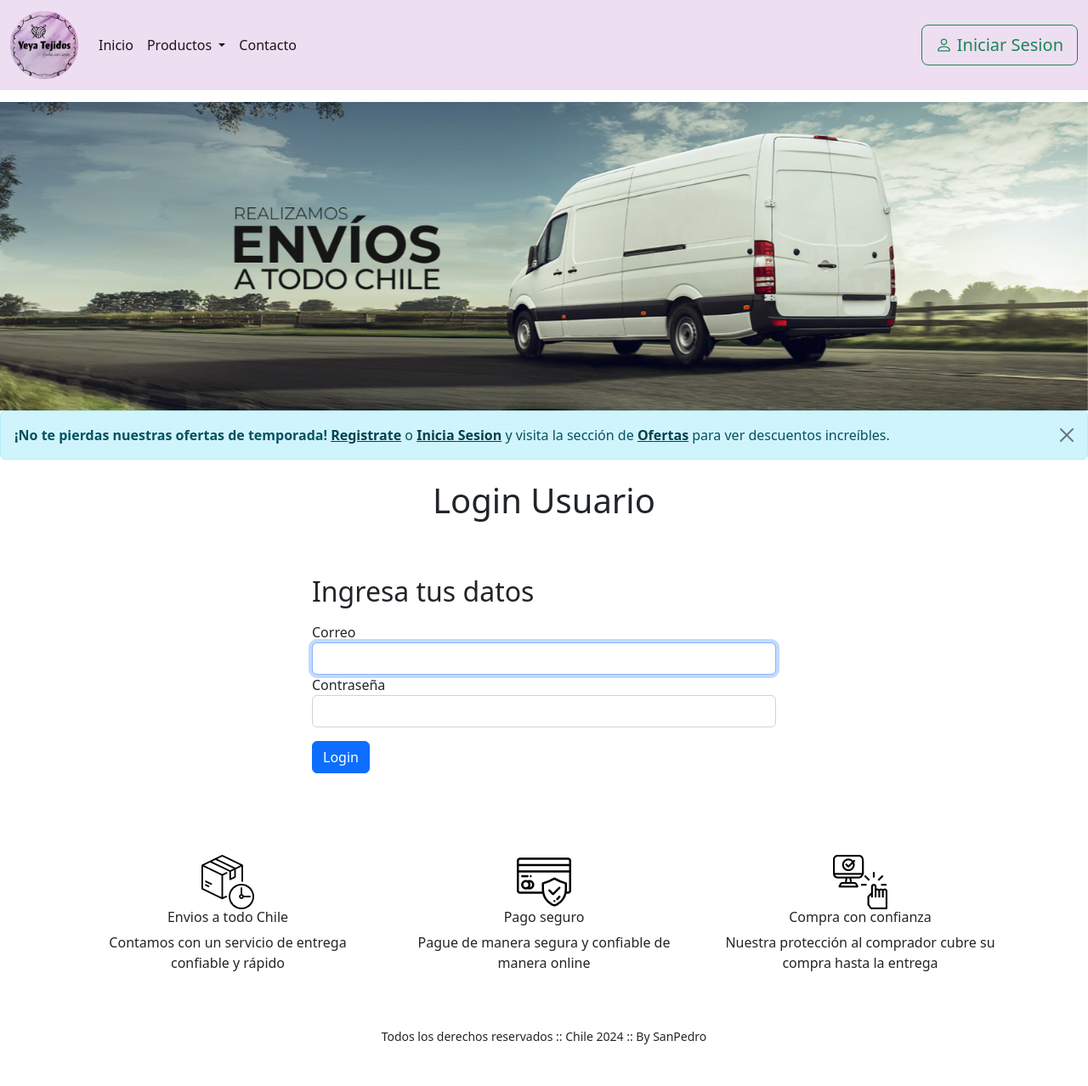
After one commit to San-PedroB/programacionWeb, a Django app: page /accounts/login/ in a window 1280 px wide. The commit adds this page. Shown: the whole page at 85% size. Run offline with Django 5.2, Linux system fonts and the light colour scheme; some libraries are stand-ins or nearby versions.

Commit message:
cambios menores

```diff
--- /dev/null
+++ b/mi_aplicacion/forms.py
@@ -0,0 +1 @@
+from django import forms
--- a/mi_aplicacion/templates/base.html
+++ b/mi_aplicacion/templates/base.html
@@ -40,9 +40,20 @@
             <a class="nav-link active" href="{% url 'contact' %}" >Contacto</a>
           </li>
         </ul>
-          <a href="{% url 'usuario' %}" class="btn btn-outline-success btn-lg">
-            <i class="bi bi-person"></i> Usuario
-          </a>
+{% if user.is_authenticated %}
+    <a href="{% url 'usuario' %}" class="btn btn-outline-success btn-lg me-3">
+        <i class="bi bi-person"></i> Ver perfil de Usuario
+    </a>
+    <form method="post" action="{% url 'logout' %}" style="display:inline;">
+        {% csrf_token %}
+        <button type="submit" class="btn btn-outline-danger btn-lg">Cerrar Sesion</button>
+    </form>
+{% else %}
+    <a href="{% url 'login' %}" class="btn btn-outline-success btn-lg">
+        <i class="bi bi-person"></i> Iniciar Sesion
+    </a>
+{% endif %}
+
       </div>
     </div>
   </nav>
@@ -64,6 +75,15 @@
   </div>
 
 <!-- FINAL CAROUSEL     -->
+
+<!-- INICIO ALERTA OFERTAS-->
+<div class="alert alert-info alert-dismissible fade show" role="alert">
+  <strong>¡No te pierdas nuestras ofertas de temporada!</strong> <a href="{% url 'login' %}" class="alert-link">Registrate</a> o
+  <a href="{% url 'login' %}" class="alert-link">Inicia Sesion</a> y visita la sección
+  de <a href="{% url 'ofertas' %}" class="alert-link">Ofertas</a> para ver descuentos increíbles.
+  <button type="button" class="btn-close" data-bs-dismiss="alert" aria-label="Close"></button>
+</div>
+<!-- FINAL ALERTA OFERTAS-->
 
 
 {% block content %} {% endblock %}
--- a/mi_aplicacion/templates/index.html
+++ b/mi_aplicacion/templates/index.html
@@ -2,12 +2,6 @@
 {% block content %}
 {% load static %}
 
-<!-- INICIO ALERTA OFERTAS-->
-<div class="alert alert-info alert-dismissible fade show" role="alert">
-  <strong>¡No te pierdas nuestras ofertas de temporada!</strong> Visita la sección de <a href="{% url 'ofertas' %}" class="alert-link">Ofertas</a> para ver descuentos increíbles.
-  <button type="button" class="btn-close" data-bs-dismiss="alert" aria-label="Close"></button>
-</div>
-<!-- FINAL ALERTA OFERTAS-->
 
   <section class="container-fluid mt-2 pt-2">
     <h1 class="text-center">Productos destacados</h1>
--- /dev/null
+++ b/mi_aplicacion/templates/registration/login.html
@@ -0,0 +1,34 @@
+{% extends "base.html" %}
+{% load custom_filters %}
+{% block content %}
+
+  <section class="container-fluid mt-2 pt-2">
+    <h1 class="text-center">Login Usuario</h1>
+  </section>
+
+  <section class="container mb-5 mt-2 pt-2">
+
+
+<!-- ??   -->
+
+<div class="row justify-content-center">
+    <div class="col-md-6">
+        <h2 class="mt-5">Ingresa tus datos</h2>
+        <form method="post" class="mt-3">
+            {% csrf_token %}
+            <div class="form-group">
+                <label for="id_username">Correo</label>
+                {{ form.username|add_class:"form-control" }}
+            </div>
+            <div class="form-group">
+                <label for="id_password">Contraseña</label>
+                {{ form.password|add_class:"form-control" }}
+            </div>
+            <button type="submit" class="btn btn-primary mt-3">Login</button>
+        </form>
+    </div>
+</div>
+
+<!-- FINAL CONTAINER CARRITO DE COMPRAS   -->
+
+{% endblock %}
--- a/mi_aplicacion/templates/usuario.html
+++ b/mi_aplicacion/templates/usuario.html
@@ -1,7 +1,7 @@
 {% extends "base.html" %}
 {% block content %}
   <section class="container-fluid mt-2 pt-2">
-    <h1 class="text-center">Perfil de ususario xd</h1>
+    <h1 class="text-center">Perfil de ususario ya logeado</h1>
   </section>
 
   <section class="container mb-5 mt-2 pt-2">
@@ -12,7 +12,7 @@
 <div class="container mt-5 pt-5">
   <div class="d-flex justify-content-center">
       <div class="carrito-container col-md-8">
-          <h2 class="text-center">Titulo perfil de ususario xd</h2>
+          <h2 class="text-center">aca mostrare la informacion que perfil de usuario logeado previamente</h2>
           <div id="carrito-items" class="list-group mb-3"></div>
           <div class="d-flex justify-content-between align-items-center">
           </div>
--- /dev/null
+++ b/mi_aplicacion/templatetags/custom_filters.py
@@ -0,0 +1,8 @@
+# mi_aplicacion/templatetags/custom_filters.py
+from django import template
+
+register = template.Library()
+
+@register.filter(name='add_class')
+def add_class(value, css_class):
+    return value.as_widget(attrs={'class': css_class})
--- a/mi_aplicacion/urls.py
+++ b/mi_aplicacion/urls.py
@@ -1,9 +1,10 @@
 # mi_aplicacion/urls.py
 from django.urls import path
+from django.urls import path, include
 from . import views
 from django.conf import settings
-from django.urls import path
 from django.conf.urls.static import static
+from mi_aplicacion import views
 
 urlpatterns = [
     path('', views.index, name='inicio'),  # Ruta para la vista de índice
@@ -11,8 +12,8 @@ urlpatterns = [
     path('productos/', views.productos, name='productos'),
     path('carrito/', views.carrito, name='carrito'),
     path('usuario/', views.usuario, name='usuario'),
-    path('login/', views.login, name='login'),
-    path('ofertas/', views.ofertas, name='ofertas')
+    path('ofertas/', views.ofertas, name='ofertas'),
+    path('accounts/', include('django.contrib.auth.urls')),  # Incluye las URLs de autenticación predeterminadas de Django
 ]
 
 urlpatterns += static(settings.MEDIA_URL, document_root=settings.MEDIA_ROOT)
--- a/mi_aplicacion/views.py
+++ b/mi_aplicacion/views.py
@@ -1,5 +1,6 @@
 from django.shortcuts import render
 from django.http import HttpResponse
+from django.contrib.auth.decorators import login_required
 
 def index(request):
     return render(request,"index.html")
@@ -13,11 +14,10 @@ def productos(request):
 def carrito(request):
     return render(request, 'carrito.html')
 
+@login_required
 def ofertas(request):
     return render(request, 'ofertas.html')
 
+@login_required
 def usuario(request):
     return render(request, 'usuario.html')
-
-def login(request):
-    return render(request, 'login.html')
--- a/mi_proyecto/settings.py
+++ b/mi_proyecto/settings.py
@@ -128,3 +128,7 @@ STATIC_ROOT = BASE_DIR / "staticfiles"
 DEFAULT_AUTO_FIELD = 'django.db.models.BigAutoField'
 MEDIA_ROOT = BASE_DIR/'media'
 MEDIA_URL = '/media/'
+
+# redireccionar luego del login
+LOGIN_REDIRECT_URL = '/usuario/'
+LOGOUT_REDIRECT_URL = '/'
```
Also changed, not shown: mi_aplicacion/templates/login.html (deleted, +0 -25 lines), db.sqlite3, mi_aplicacion/templatetags/__init__.py (added).
